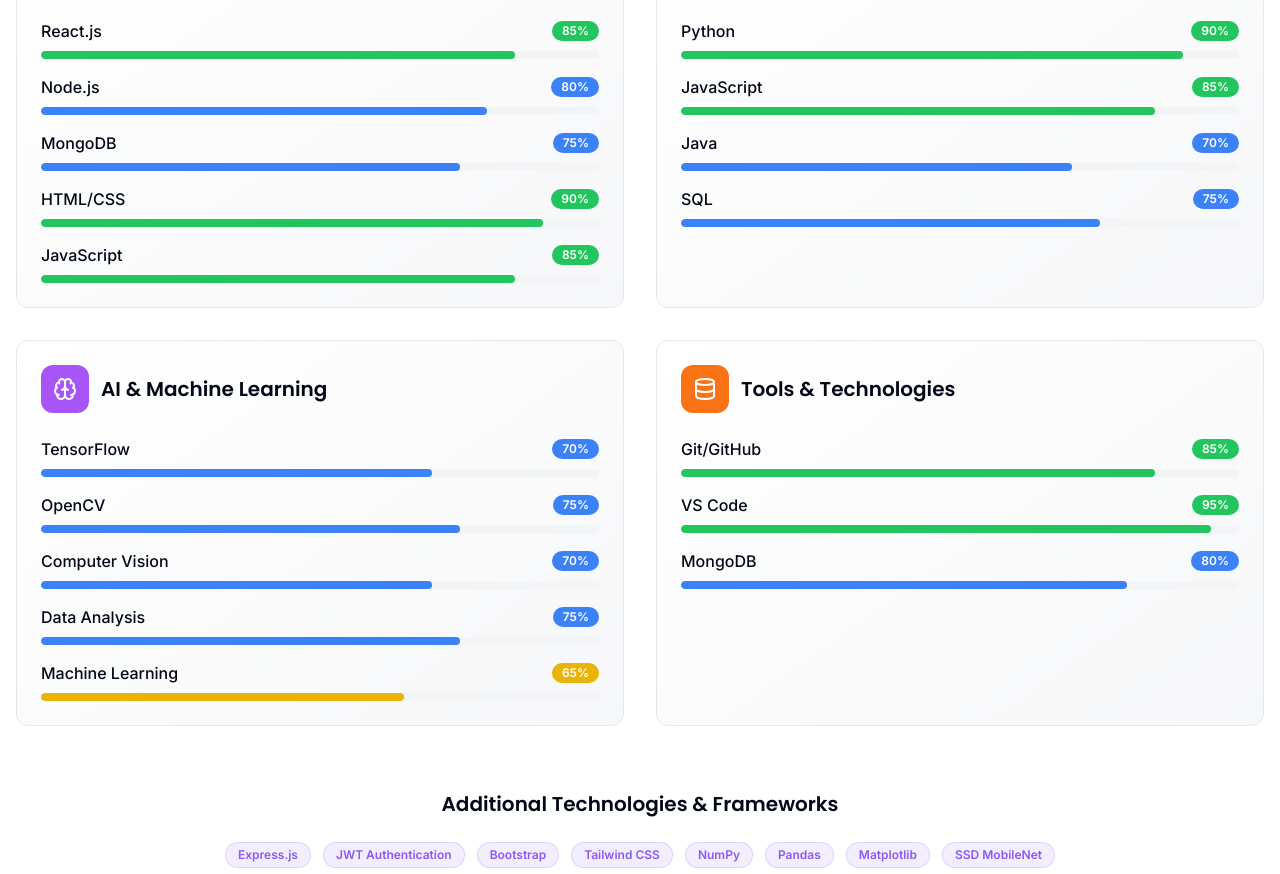
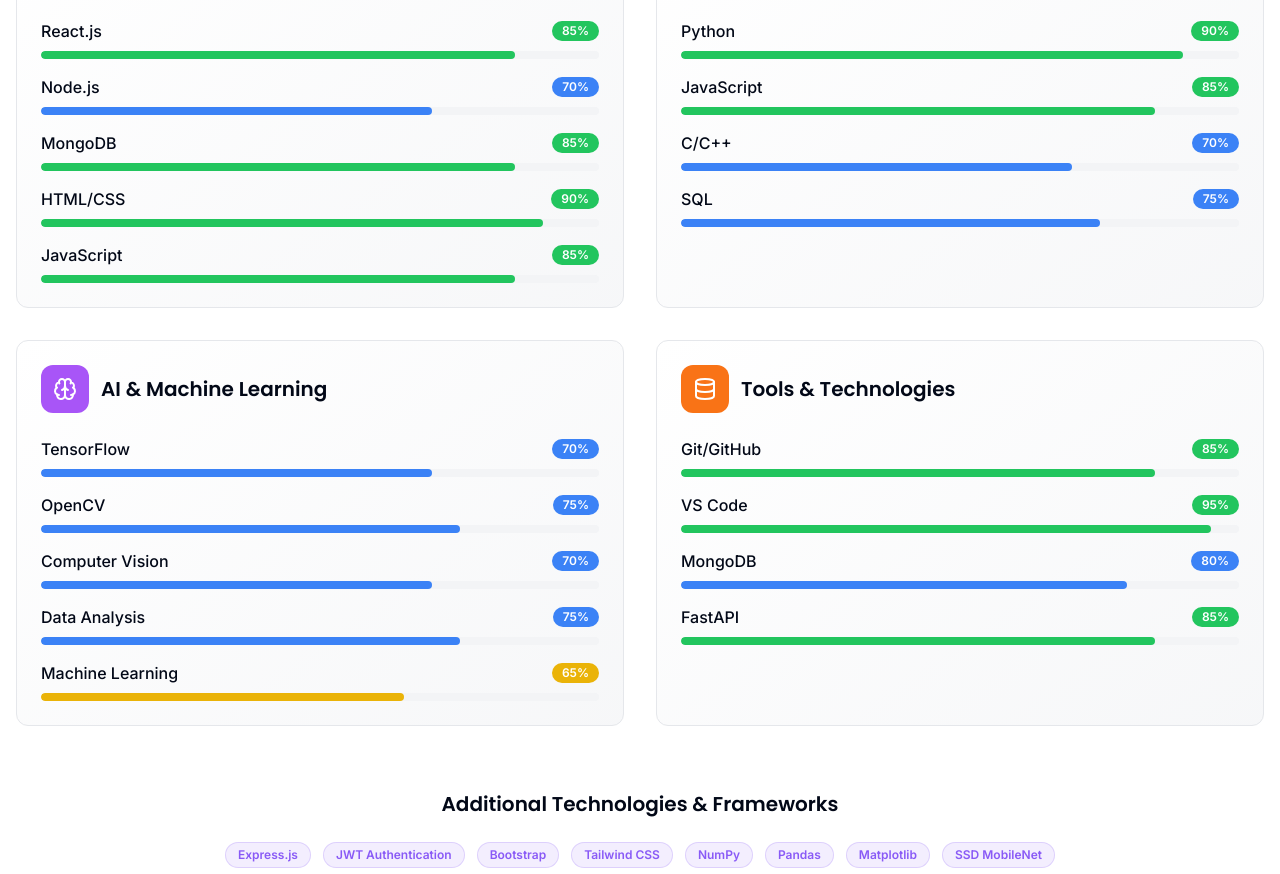
Before and after one commit to Prathamesh250504/My-Portfolio, a React (Vite) app: page / in a window 1280 px wide. Shown: the part 4280-5154 px from the top of the page. Built offline with nearby package versions, Linux system fonts and the light colour scheme.

Commit message:
Update Skills sections

```diff
--- a/src/components/sections/Skills.tsx
+++ b/src/components/sections/Skills.tsx
@@ -19,8 +19,8 @@
       color: "bg-blue-500",
       skills: [
         { name: "React.js", level: 85 },
-        { name: "Node.js", level: 80 },
-        { name: "MongoDB", level: 75 },
+        { name: "Node.js", level: 70 },
+        { name: "MongoDB", level: 85 },
         { name: "HTML/CSS", level: 90 },
         { name: "JavaScript", level: 85 }
       ]
@@ -32,7 +32,7 @@
       skills: [
         { name: "Python", level: 90 },
         { name: "JavaScript", level: 85 },
-        { name: "Java", level: 70 },
+        { name: "C/C++", level: 70 },
         { name: "SQL", level: 75 }
       ]
     },
@@ -55,7 +55,8 @@
       skills: [
         { name: "Git/GitHub", level: 85 },
         { name: "VS Code", level: 95 },
-        { name: "MongoDB", level: 80 }
+        { name: "MongoDB", level: 80 },
+        { name: "FastAPI", level: 85 }
       ]
     }
   ];
```
